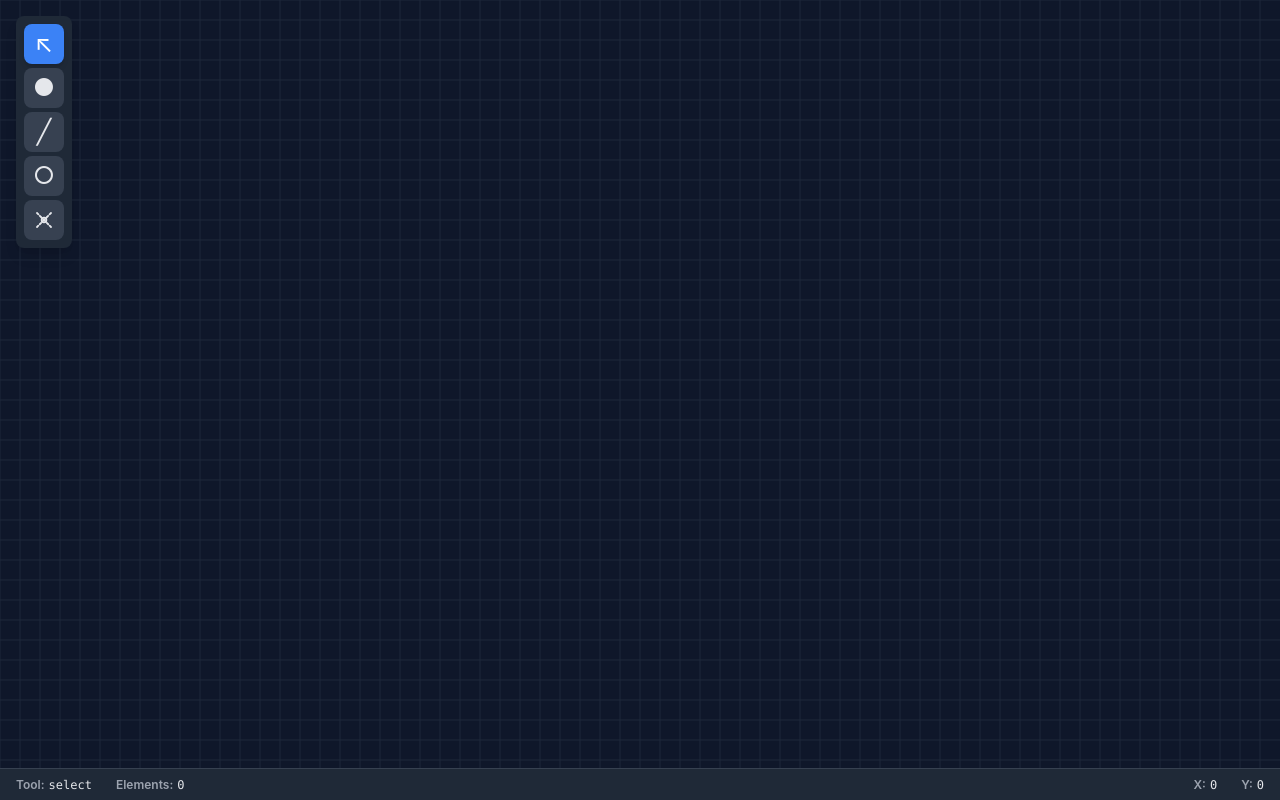
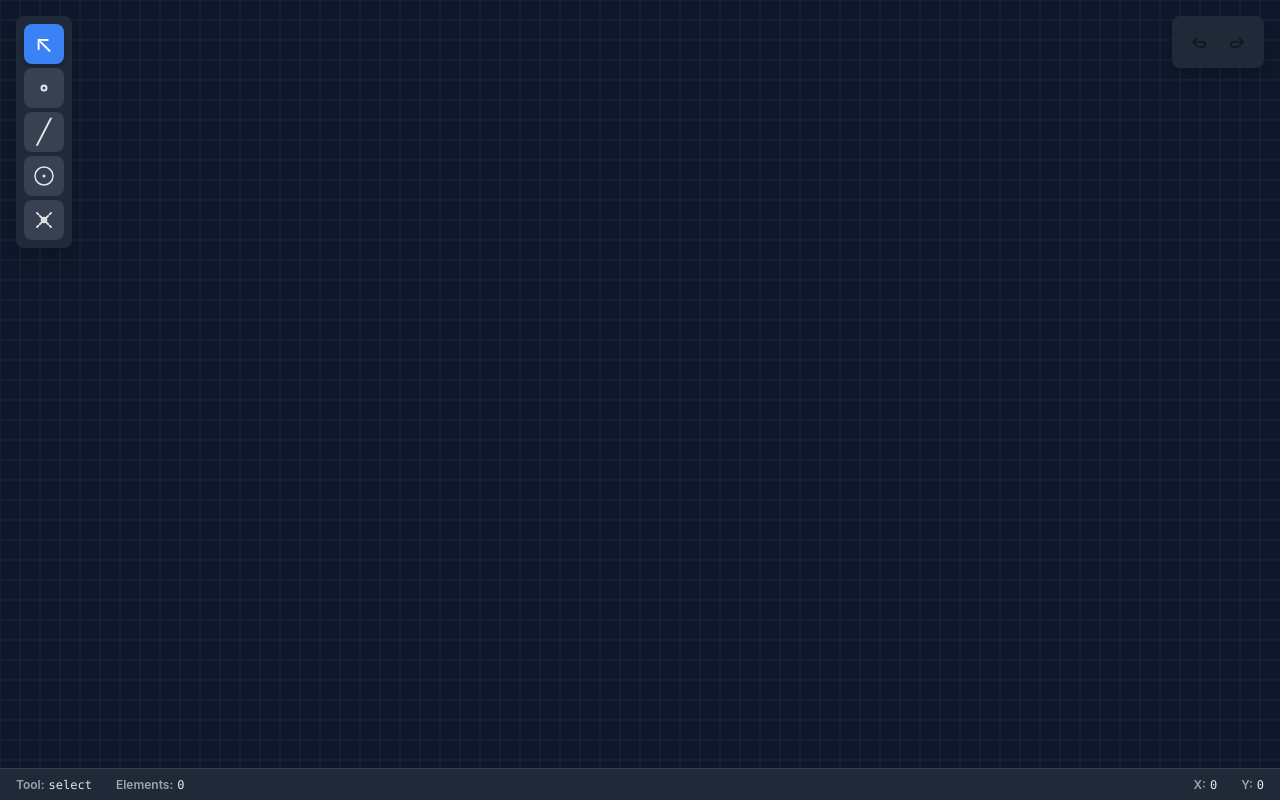
Before and after one commit to imlishant/GeoDraw, a React (Vite) app: page / in a window 1280 px wide. Built offline with nearby package versions, Linux system fonts and the light colour scheme.

Commit message:
Added Select, Undo-Redo. Fixed Point & Circle Icons, and duplicacy events removal.

```diff
--- a/src/App.tsx
+++ b/src/App.tsx
@@ -2,12 +2,14 @@ import AppCanvas from './components/AppCanvas';
 import Toolbar from './components/Toolbar';
 import StatusBar from './components/StatusBar';
 import PropertiesPanel from './components/PropertiesPanel';
+import UndoRedo from './components/UndoRedo';
 
 function App() {
   return (
     <div className="w-full h-full bg-gray-50 dark:bg-gray-950 relative">
       <AppCanvas />
       <Toolbar />
+      <UndoRedo />
       <PropertiesPanel />
       <StatusBar />
     </div>
--- a/src/components/AppCanvas.tsx
+++ b/src/components/AppCanvas.tsx
@@ -31,6 +31,11 @@ export default function AppCanvas() {
   // Intersection tool state
   const [previewIntersections, setPreviewIntersections] = useState<{ x: number; y: number }[]>([]);
   const [hoveredIntersectionIndex, setHoveredIntersectionIndex] = useState<number | null>(null);
+
+  // Select/Move tool state
+  const [draggedPointId, setDraggedPointId] = useState<string | null>(null);
+  const [draggedPointPos, setDraggedPointPos] = useState<Vec2 | null>(null);
+  const [dragOriginalPos, setDragOriginalPos] = useState<Vec2 | null>(null);
 
   // Initialize canvas
   useEffect(() => {
@@ -132,7 +137,28 @@ export default function AppCanvas() {
       renderer.drawSnapIndicator(snapTarget);
     }
 
-    renderer.render(elements, null, store.hoveredElementId);
+    // Create modified elements array if dragging a point or drawing with temp points
+    let renderElements = elements;
+
+    // If dragging a point with select tool, show temp position
+    if (draggedPointId && draggedPointPos) {
+      renderElements = elements.map(el => {
+        if (el.id === draggedPointId && el.type === 'point') {
+          return { ...el, x: draggedPointPos.x, y: draggedPointPos.y };
+        }
+        return el;
+      });
+    }
+
+    // If drawing a line or circle, add temp first point to render
+    if (isDrawing && tempData) {
+      const tempPoint = (tempData.p1 || tempData.center) as Point | undefined;
+      if (tempPoint) {
+        renderElements = [...renderElements, tempPoint];
+      }
+    }
+
+    renderer.render(renderElements, null, store.hoveredElementId);
 
     // Render preview intersections if in intersect tool mode
     if (selectedTool === 'intersect' && previewIntersections.length > 0) {
@@ -141,7 +167,7 @@ export default function AppCanvas() {
         renderer.drawIntersectionPreview(intersection, isHovered);
       });
     }
-  }, [elements, canvasSize, snapTarget, isDrawing, zoom, pan, store.hoveredElementId, selectedTool, previewIntersections, hoveredIntersectionIndex]);
+  }, [elements, canvasSize, snapTarget, isDrawing, zoom, pan, store.hoveredElementId, selectedTool, previewIntersections, hoveredIntersectionIndex, draggedPointId, draggedPointPos, tempData]);
 
   // Mouse handlers
   const handleMouseMove = (e: React.MouseEvent) => {
@@ -167,6 +193,13 @@ export default function AppCanvas() {
     const worldX = (screenX - pan.x) / zoom;
     const worldY = (screenY - pan.y) / zoom;
     setMousePos({ x: worldX, y: worldY });
+
+    // Handle point dragging with select tool
+    if (selectedTool === 'select' && draggedPointId) {
+      // Update temporary drag position (doesn't affect store until mouseUp)
+      setDraggedPointPos({ x: worldX, y: worldY });
+      return;
+    }
 
     // Simple snap detection
     const points = elements.filter(el => el.type === 'point') as Point[];
@@ -238,6 +271,20 @@ export default function AppCanvas() {
     return null;
   };
 
+  // Find which point is clicked for dragging (only free/fixed points)
+  const findClickedPoint = (mouse: Vec2): Point | null => {
+    const threshold = 10 / zoom;
+    for (const el of elements) {
+      if (el.type === 'point' && el.isFixed) { // Only drag man-made points
+        const dist = Math.hypot(el.x - mouse.x, el.y - mouse.y);
+        if (dist < threshold) {
+          return el;
+        }
+      }
+    }
+    return null;
+  };
+
   // Find which geometric element (line or circle) is clicked
   const findClickedElement = (mouse: Vec2): GeoElement | null => {
     const threshold = 10 / zoom; // Click threshold in world space
@@ -299,6 +346,20 @@ export default function AppCanvas() {
       return;
     }
 
+    // Handle select/move tool
+    if (selectedTool === 'select') {
+      const clickedPoint = findClickedPoint(mousePos);
+      if (clickedPoint && clickedPoint.isFixed) {
+        // Start dragging the point
+        setDraggedPointId(clickedPoint.id);
+        setDragOriginalPos({ x: clickedPoint.x, y: clickedPoint.y });
+        setDraggedPointPos({ x: clickedPoint.x, y: clickedPoint.y });
+        return;
+      }
+      // If no point clicked, allow panning (handled by right-click above)
+      return;
+    }
+
     // Handle intersection tool
     if (selectedTool === 'intersect') {
       // If user clicked near a preview intersection, create a permanent point there
@@ -330,6 +391,13 @@ export default function AppCanvas() {
     };
 
     if (selectedTool === 'point') {
+      // Check if a point already exists at this position
+      const existingPoint = findExistingPoint(pos.x, pos.y, 2 / zoom); // Small epsilon in world units
+      if (existingPoint) {
+        // Don't create duplicate - point already exists
+        return;
+      }
+
       const point: Point = {
         id: generateId(),
         type: 'point',
@@ -340,26 +408,54 @@ export default function AppCanvas() {
       store.addElement(point);
     } else if (selectedTool === 'line') {
       if (!isDrawing) {
-        const startPoint: Point = {
+        // Check for existing point, or create new one
+        let startPoint = findExistingPoint(pos.x, pos.y, 2 / zoom);
+        const isNewPoint = !startPoint;
+
+        if (!startPoint) {
+          startPoint = {
             id: generateId(),
             type: 'point',
             x: pos.x,
             y: pos.y,
             isFixed: true
           };
-        store.startConstruction({ p1Id: startPoint.id });
-        store.addElement(startPoint);
+        }
+
+        // Store point in tempData, don't add to elements yet
+        store.startConstruction({
+          p1Id: startPoint.id,
+          p1: startPoint,
+          p1IsNew: isNewPoint
+        });
       } else {
-        const endPoint: Point = {
+        // Check for existing point, or create new one
+        let endPoint = findExistingPoint(pos.x, pos.y, 2 / zoom);
+        const p1 = tempData.p1 as Point;
+        const p1IsNew = tempData.p1IsNew as boolean;
+        const isNewEndPoint = !endPoint;
+
+        if (!endPoint) {
+          endPoint = {
             id: generateId(),
             type: 'point',
             x: pos.x,
             y: pos.y,
             isFixed: true
           };
-        const p1 = elements.find(el => el.id === tempData.p1Id) as Point;
+        }
+
         if (p1) {
-          store.addElement(endPoint);
+          // Collect all new elements to add in one batch (single undo entry)
+          const elementsToAdd: GeoElement[] = [];
+
+          if (p1IsNew) {
+            elementsToAdd.push(p1);
+          }
+          if (isNewEndPoint) {
+            elementsToAdd.push(endPoint);
+          }
+
           const line: Line = {
             id: generateId(),
             type: 'line',
@@ -367,39 +463,73 @@ export default function AppCanvas() {
             p2Id: endPoint.id,
             infinite: false
           };
-          store.addElement(line);
+          elementsToAdd.push(line);
+
+          // Add all elements at once - creates single undo entry
+          store.addElements(elementsToAdd);
         }
         store.completeConstruction();
       }
     } else if (selectedTool === 'circle') {
       if (!isDrawing) {
-        const centerPoint: Point = {
+        // Check for existing point, or create new one
+        let centerPoint = findExistingPoint(pos.x, pos.y, 2 / zoom);
+        const isNewPoint = !centerPoint;
+
+        if (!centerPoint) {
+          centerPoint = {
             id: generateId(),
             type: 'point',
             x: pos.x,
             y: pos.y,
             isFixed: true
           };
-        store.startConstruction({ centerId: centerPoint.id });
-        store.addElement(centerPoint);
+        }
+
+        // Store point in tempData, don't add to elements yet
+        store.startConstruction({
+          centerId: centerPoint.id,
+          center: centerPoint,
+          centerIsNew: isNewPoint
+        });
       } else {
-        const radiusPoint: Point = {
+        // Check for existing point, or create new one
+        let radiusPoint = findExistingPoint(pos.x, pos.y, 2 / zoom);
+        const center = tempData.center as Point;
+        const centerIsNew = tempData.centerIsNew as boolean;
+        const isNewRadiusPoint = !radiusPoint;
+
+        if (!radiusPoint) {
+          radiusPoint = {
             id: generateId(),
             type: 'point',
             x: pos.x,
             y: pos.y,
             isFixed: true
           };
-        const center = elements.find(el => el.id === tempData.centerId) as Point;
+        }
+
         if (center) {
-          store.addElement(radiusPoint);
+          // Collect all new elements to add in one batch (single undo entry)
+          const elementsToAdd: GeoElement[] = [];
+
+          if (centerIsNew) {
+            elementsToAdd.push(center);
+          }
+          if (isNewRadiusPoint) {
+            elementsToAdd.push(radiusPoint);
+          }
+
           const circle: Circle = {
             id: generateId(),
             type: 'circle',
             centerId: center.id,
             radiusPointId: radiusPoint.id
           };
-          store.addElement(circle);
+          elementsToAdd.push(circle);
+
+          // Add all elements at once - creates single undo entry
+          store.addElements(elementsToAdd);
         }
         store.completeConstruction();
       }
@@ -411,16 +541,48 @@ export default function AppCanvas() {
       setIsPanning(false);
       lastMousePosRef.current = null;
     }
+
+    // Stop dragging and commit final position (only one undo entry)
+    if (selectedTool === 'select' && draggedPointId && draggedPointPos && dragOriginalPos) {
+      // Only update if the point actually moved
+      const moved = Math.hypot(
+        draggedPointPos.x - dragOriginalPos.x,
+        draggedPointPos.y - dragOriginalPos.y
+      ) > 0.01;
+
+      if (moved) {
+        // Single update to store - creates one undo entry
+        store.updateElement(draggedPointId, {
+          x: draggedPointPos.x,
+          y: draggedPointPos.y
+        });
+      }
+
+      setDraggedPointId(null);
+      setDraggedPointPos(null);
+      setDragOriginalPos(null);
+    }
   };
 
   const handleContextMenu = (e: React.MouseEvent) => {
     e.preventDefault(); // Prevent context menu on right-click
   };
 
+  // Determine cursor style based on tool and hovered element
+  const getCursorStyle = () => {
+    if (isPanning) return 'cursor-grabbing';
+    if (selectedTool === 'select') {
+      const hoveredPoint = findClickedPoint(mousePos);
+      if (hoveredPoint && hoveredPoint.isFixed) return 'cursor-move';
+      return 'cursor-default';
+    }
+    return 'cursor-crosshair';
+  };
+
 return (
     <canvas
       ref={canvasRef}
-      className="w-screen h-screen bg-white dark:bg-gray-900 cursor-crosshair block"
+      className={`w-screen h-screen bg-white dark:bg-gray-900 ${getCursorStyle()} block`}
   onMouseMove={handleMouseMove}
   onMouseDown={handleMouseDown}
       onMouseUp={handleMouseUp}
--- a/src/components/Toolbar.tsx
+++ b/src/components/Toolbar.tsx
@@ -4,9 +4,30 @@ import type { Tool } from '../core/geometry/types';
 
 const tools: { id: Tool; label: string; icon: string; customIcon?: React.ReactNode }[] = [
   { id: 'select', label: 'Select (V)', icon: '↖' },
-  { id: 'point', label: 'Point (P)', icon: '●' },
+  {
+    id: 'point',
+    label: 'Point (P)',
+    icon: '●',
+    customIcon: (
+      <svg width="20" height="20" viewBox="0 0 20 20" fill="none" xmlns="http://www.w3.org/2000/svg">
+        {/* Small hollow circle - just a point */}
+        <circle cx="10" cy="10" r="2.5" stroke="currentColor" strokeWidth="2" fill="none"/>
+      </svg>
+    )
+  },
   { id: 'line', label: 'Line (L)', icon: '╱' },
-  { id: 'circle', label: 'Circle (C)', icon: '○' },
+  {
+    id: 'circle',
+    label: 'Circle (C)',
+    icon: '○',
+    customIcon: (
+      <svg width="20" height="20" viewBox="0 0 20 20" fill="none" xmlns="http://www.w3.org/2000/svg">
+        {/* Larger circle with center dot */}
+        <circle cx="10" cy="10" r="9" stroke="currentColor" strokeWidth="1.5" fill="none"/>
+        <circle cx="10" cy="10" r="1.5" fill="currentColor"/>
+      </svg>
+    )
+  },
   {
     id: 'intersect',
     label: 'Intersect (I)',
--- /dev/null
+++ b/src/components/UndoRedo.tsx
@@ -0,0 +1,51 @@
+import { useGeometryStore } from '../store/useGeometryStore';
+
+export default function UndoRedo() {
+  const undo = useGeometryStore(s => s.undo);
+  const redo = useGeometryStore(s => s.redo);
+  const canUndo = useGeometryStore(s => s.canUndo);
+  const canRedo = useGeometryStore(s => s.canRedo);
+
+  return (
+    <div className="absolute top-4 right-4 bg-white dark:bg-gray-800 rounded-lg shadow-lg p-2 flex gap-1 z-10">
+      <button
+        onClick={undo}
+        disabled={!canUndo}
+        className={`p-2 rounded transition-colors ${canUndo ? 'hover:bg-gray-100 dark:hover:bg-gray-700' : 'opacity-50 cursor-not-allowed'}`}
+        title="Undo (Ctrl+Z)"
+        aria-label="Undo"
+      >
+        <svg width="20" height="20" viewBox="0 0 20 20" fill="none" xmlns="http://www.w3.org/2000/svg">
+          {/* Undo arrow - curved arrow pointing left */}
+          <path
+            d="M 5 10 L 9 6 M 5 10 L 9 14 M 5 10 H 15 C 16.5 10 17 11 17 12.5 C 17 14 16.5 15 15 15 H 10"
+            stroke="currentColor"
+            strokeWidth="1.5"
+            strokeLinecap="round"
+            strokeLinejoin="round"
+            fill="none"
+          />
+        </svg>
+      </button>
+      <button
+        onClick={redo}
+        disabled={!canRedo}
+        className={`p-2 rounded transition-colors ${canRedo ? 'hover:bg-gray-100 dark:hover:bg-gray-700' : 'opacity-50 cursor-not-allowed'}`}
+        title="Redo (Ctrl+Y)"
+        aria-label="Redo"
+      >
+        <svg width="20" height="20" viewBox="0 0 20 20" fill="none" xmlns="http://www.w3.org/2000/svg">
+          {/* Redo arrow - curved arrow pointing right */}
+          <path
+            d="M 15 10 L 11 6 M 15 10 L 11 14 M 15 10 H 5 C 3.5 10 3 11 3 12.5 C 3 14 3.5 15 5 15 H 10"
+            stroke="currentColor"
+            strokeWidth="1.5"
+            strokeLinecap="round"
+            strokeLinejoin="round"
+            fill="none"
+          />
+        </svg>
+      </button>
+    </div>
+  );
+}
--- a/src/store/useGeometryStore.ts
+++ b/src/store/useGeometryStore.ts
@@ -1,7 +1,5 @@
 import { create } from 'zustand';
 import type { GeoElement, Point, Line, Circle, Tool } from '../core/geometry/types';
-import { generateId } from '../core/geometry/utils';
-import { ConstraintValidator } from '../core/geometry/constraints';
 
 interface GeometryState {
   elements: GeoElement[];
@@ -12,12 +10,15 @@ interface GeometryState {
   tempData: any;
   mousePos: { x: number; y: number };
   snapTarget: { x: number; y: number } | null;
+  canUndo: boolean;
+  canRedo: boolean;
 
   // Actions
   setSelectedTool: (tool: Tool) => void;
   setHoveredElementId: (id: string | null) => void;
   updateMousePosition: (pos: { x: number; y: number }, snap: { x: number; y: number } | null) => void;
   addElement: (element: GeoElement) => void;
+  addElements: (elements: GeoElement[]) => void; // Batch add for single undo entry
   updateElement: (id: string, updates: Partial<GeoElement>) => void;
   removeElement: (id: string) => void;
   clearCanvas: () => void;
@@ -28,8 +29,8 @@ interface GeometryState {
 }
 
 // Simple history for undo/redo
-let history: GeoElement[][] = [];
-let historyIndex = -1;
+let history: GeoElement[][] = [[]];
+let historyIndex = 0;
 
 function pushToHistory(elements: GeoElement[]) {
   history = history.slice(0, historyIndex + 1);
@@ -50,6 +51,8 @@ export const useGeometryStore = create<GeometryState>((set, get) => ({
   tempData: null,
   mousePos: { x: 0, y: 0 },
   snapTarget: null,
+  canUndo: false,
+  canRedo: false,
 
   updateMousePosition: (pos, snap) => set({ mousePos: pos, snapTarget: snap }),
   setSelectedTool: (tool) => set({ selectedTool: tool }),
@@ -60,6 +63,21 @@ export const useGeometryStore = create<GeometryState>((set, get) => ({
     const newElements = [...current, element];
     set({ elements: newElements });
     pushToHistory(newElements);
+    set({
+      canUndo: historyIndex > 0,
+      canRedo: historyIndex < history.length - 1,
+    });
+  },
+
+  addElements: (elements) => {
+    const current = get().elements;
+    const newElements = [...current, ...elements];
+    set({ elements: newElements });
+    pushToHistory(newElements); // Single history entry for all elements
+    set({
+      canUndo: historyIndex > 0,
+      canRedo: historyIndex < history.length - 1,
+    });
   },
 
   updateElement: (id, updates) => {
@@ -83,6 +101,10 @@ export const useGeometryStore = create<GeometryState>((set, get) => ({
 
     set({ elements: newElements });
     pushToHistory(newElements);
+    set({
+      canUndo: historyIndex > 0,
+      canRedo: historyIndex < history.length - 1,
+    });
   },
 
   removeElement: (id) => {
@@ -90,11 +112,19 @@ export const useGeometryStore = create<GeometryState>((set, get) => ({
     const newElements = current.filter(el => el.id !== id);
     set({ elements: newElements });
     pushToHistory(newElements);
+    set({
+      canUndo: historyIndex > 0,
+      canRedo: historyIndex < history.length - 1,
+    });
   },
 
   clearCanvas: () => {
     set({ elements: [] });
     pushToHistory([]);
+    set({
+      canUndo: historyIndex > 0,
+      canRedo: historyIndex < history.length - 1,
+    });
   },
 
   startConstruction: (data) => set({ isDrawing: true, tempData: data }),
@@ -105,6 +135,10 @@ export const useGeometryStore = create<GeometryState>((set, get) => ({
     if (historyIndex > 0) {
       historyIndex--;
       set({ elements: history[historyIndex] });
+      set({
+        canUndo: historyIndex > 0,
+        canRedo: historyIndex < history.length - 1,
+      });
     }
   },
 
@@ -112,6 +146,10 @@ export const useGeometryStore = create<GeometryState>((set, get) => ({
     if (historyIndex < history.length - 1) {
       historyIndex++;
       set({ elements: history[historyIndex] });
+      set({
+        canUndo: historyIndex > 0,
+        canRedo: historyIndex < history.length - 1,
+      });
     }
   },
 }));
```
Lines whose indentation alone changed are shown as unchanged.
